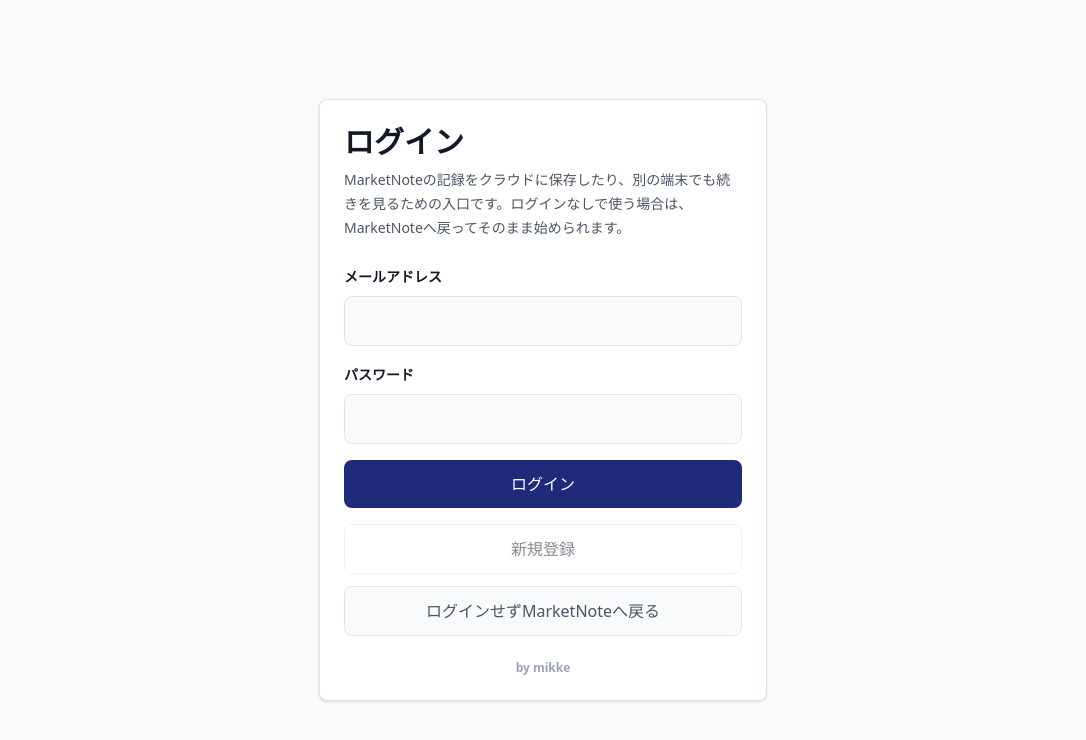
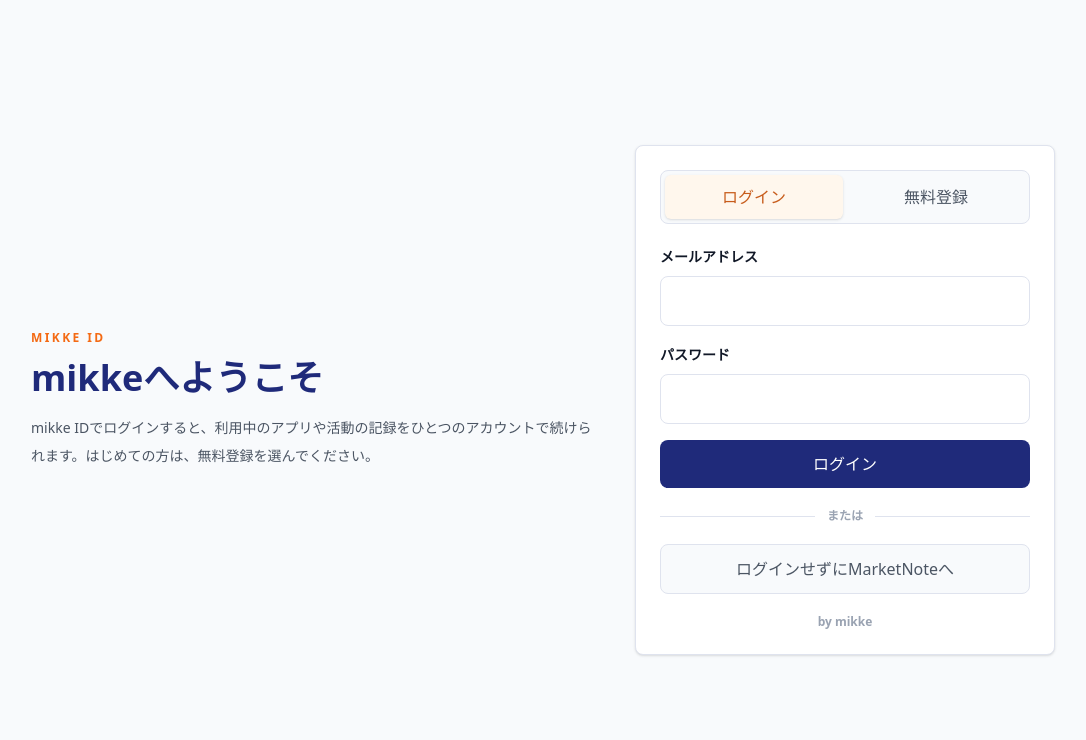
Before and after one commit to mikke-ruu/mikke-os-mvp-vercel, a Next.js app: page /login in a window 1280 px wide. Shown: the top 740 px of the page, without its empty margins (97-1183 px from the left). Built offline with nearby package versions, Linux system fonts and the light colour scheme; no server answers.

Commit message:
Unify shared login experience

```diff
--- a/app/login/page.tsx
+++ b/app/login/page.tsx
@@ -3,6 +3,8 @@
 import { FormEvent, useState } from "react";
 import { useRouter } from "next/navigation";
 import { supabase } from "@/lib/supabase/client";
+
+type AuthMode = "login" | "signup";
 
 function safeNextPath(value: string | null) {
   if (!value) return "/os";
@@ -13,37 +15,37 @@
   return safeNextPath(new URLSearchParams(window.location.search).get("next"));
 }
 
-function getGuestReturnPath() {
-  const nextPath = getNextPath();
-  return nextPath === "/os" ? "/marketnote" : nextPath;
-}
-
 export default function LoginPage() {
   const router = useRouter();
+  const [mode, setMode] = useState<AuthMode>("login");
   const [email, setEmail] = useState("");
   const [password, setPassword] = useState("");
   const [message, setMessage] = useState("");
   const [loading, setLoading] = useState(false);
 
-  async function handleLogin(event: FormEvent<HTMLFormElement>) {
+  function selectMode(nextMode: AuthMode) {
+    setMode(nextMode);
+    setMessage("");
+  }
+
+  async function submit(event: FormEvent<HTMLFormElement>) {
     event.preventDefault();
     setLoading(true);
     setMessage("");
 
+    const nextPath = getNextPath();
+
+    if (mode === "login") {
       const { error } = await supabase.auth.signInWithPassword({ email, password });
+      setLoading(false);
       if (error) {
         setMessage(error.message);
-      setLoading(false);
+        return;
+      }
+      router.replace(nextPath);
       return;
     }
 
-    router.replace(getNextPath());
-  }
-
-  async function handleSignUp() {
-    setLoading(true);
-    setMessage("");
-    const nextPath = getNextPath();
     const { data, error } = await supabase.auth.signUp({
       email,
       password,
@@ -60,26 +62,58 @@
       router.replace(nextPath);
       return;
     }
-    setMessage("登録しました。確認メールが届いた場合は、メール内のリンクを開いてください。");
+    setMessage("確認メールを送りました。メール内のリンクからmikkeに戻ってください。");
   }
 
   return (
-    <main className="flex min-h-screen items-center justify-center bg-[var(--mikke-surface-soft)] px-5">
-      <div className="w-full max-w-md rounded-lg border border-[var(--mikke-line)] bg-[var(--mikke-surface)] p-6 shadow-sm">
-        <h1 className="text-3xl font-bold text-[var(--mikke-text)]">ログイン</h1>
-        <p className="mt-2 text-sm leading-6 text-[var(--mikke-muted)]">
-          MarketNoteの記録をクラウドに保存したり、別の端末でも続きを見るための入口です。ログインなしで使う場合は、MarketNoteへ戻ってそのまま始められます。
+    <main className="min-h-screen bg-[var(--mikke-surface-soft)] px-4 py-8 text-[var(--mikke-text)] sm:px-5 sm:py-10">
+      <div className="mx-auto grid min-h-[calc(100vh-4rem)] w-full max-w-5xl gap-8 md:min-h-[calc(100vh-5rem)] md:grid-cols-[1fr_420px] md:items-center">
+        <section className="self-end md:self-auto">
+          <p className="text-xs font-bold uppercase tracking-[0.2em] text-[var(--mikke-accent)]">MIKKE ID</p>
+          <h1 className="mt-3 text-3xl font-bold tracking-normal text-[var(--mikke-primary)] sm:text-4xl">mikkeへようこそ</h1>
+          <p className="mt-4 max-w-xl text-sm leading-7 text-[var(--mikke-muted)]">
+            mikke IDでログインすると、利用中のアプリや活動の記録をひとつのアカウントで続けられます。はじめての方は、無料登録を選んでください。
           </p>
+        </section>
 
-        <form onSubmit={handleLogin} className="mt-6 space-y-4">
+        <section className="self-start rounded-lg border border-[var(--mikke-line)] bg-[var(--mikke-surface)] p-5 shadow-sm sm:p-6 md:self-auto">
+          <div className="grid grid-cols-2 gap-1 rounded-lg border border-[var(--mikke-line)] bg-[var(--mikke-surface-soft)] p-1" aria-label="ログイン方法">
+            <button
+              type="button"
+              onClick={() => selectMode("login")}
+              aria-pressed={mode === "login"}
+              className={`rounded-md px-3 py-2.5 text-sm font-bold transition-colors ${
+                mode === "login"
+                  ? "bg-[var(--mikke-accent-soft)] text-[var(--mikke-accent-strong)] shadow-sm"
+                  : "text-[var(--mikke-muted)]"
+              }`}
+            >
+              ログイン
+            </button>
+            <button
+              type="button"
+              onClick={() => selectMode("signup")}
+              aria-pressed={mode === "signup"}
+              className={`rounded-md px-3 py-2.5 text-sm font-bold transition-colors ${
+                mode === "signup"
+                  ? "bg-[var(--mikke-accent-soft)] text-[var(--mikke-accent-strong)] shadow-sm"
+                  : "text-[var(--mikke-muted)]"
+              }`}
+            >
+              無料登録
+            </button>
+          </div>
+
+          <form onSubmit={submit} className="mt-5 space-y-4">
             <label className="block">
               <span className="text-sm font-bold text-[var(--mikke-text)]">メールアドレス</span>
               <input
                 value={email}
                 onChange={(event) => setEmail(event.target.value)}
                 type="email"
+                autoComplete="email"
                 required
-              className="mt-2 w-full rounded-lg border border-[var(--mikke-line)] bg-[var(--mikke-surface-soft)] px-4 py-3 outline-none focus:border-[var(--mikke-accent)]"
+                className="mt-2 w-full rounded-lg border border-[var(--mikke-line)] bg-white px-4 py-3 outline-none focus:border-[var(--mikke-accent)]"
               />
             </label>
             <label className="block">
@@ -88,14 +122,17 @@
                 value={password}
                 onChange={(event) => setPassword(event.target.value)}
                 type="password"
+                autoComplete={mode === "login" ? "current-password" : "new-password"}
                 required
                 minLength={6}
-              className="mt-2 w-full rounded-lg border border-[var(--mikke-line)] bg-[var(--mikke-surface-soft)] px-4 py-3 outline-none focus:border-[var(--mikke-accent)]"
+                className="mt-2 w-full rounded-lg border border-[var(--mikke-line)] bg-white px-4 py-3 outline-none focus:border-[var(--mikke-accent)]"
               />
             </label>
 
             {message ? (
-            <p className="rounded-lg bg-[var(--mikke-accent-soft)] px-4 py-3 text-sm leading-6 text-[var(--mikke-accent-strong)]">{message}</p>
+              <p className="rounded-lg bg-[var(--mikke-accent-soft)] px-4 py-3 text-sm leading-6 text-[var(--mikke-accent-strong)]" aria-live="polite">
+                {message}
+              </p>
             ) : null}
 
             <button
@@ -103,27 +140,26 @@
               disabled={loading}
               className="w-full rounded-lg bg-[var(--mikke-primary)] px-4 py-3 font-bold text-white disabled:opacity-60"
             >
-            {loading ? "確認中..." : "ログイン"}
-          </button>
-          <button
-            type="button"
-            onClick={handleSignUp}
-            disabled={loading || !email || password.length < 6}
-            className="w-full rounded-lg border border-[var(--mikke-line)] bg-[var(--mikke-surface)] px-4 py-3 font-bold text-[var(--mikke-text)] disabled:opacity-50"
-          >
-            新規登録
+              {loading ? "確認中..." : mode === "login" ? "ログイン" : "無料で登録"}
             </button>
           </form>
 
+          <div className="my-5 flex items-center gap-3 text-xs font-semibold text-[var(--mikke-muted-light)]" aria-hidden="true">
+            <span className="h-px flex-1 bg-[var(--mikke-line)]" />
+            または
+            <span className="h-px flex-1 bg-[var(--mikke-line)]" />
+          </div>
+
           <button
             type="button"
-          onClick={() => router.push(getGuestReturnPath())}
-          className="mt-3 w-full rounded-lg border border-[var(--mikke-line)] bg-[var(--mikke-surface-soft)] px-4 py-3 text-sm font-bold text-[var(--mikke-muted)]"
+            onClick={() => router.push("/marketnote")}
+            className="w-full rounded-lg border border-[var(--mikke-line)] bg-[var(--mikke-surface-soft)] px-4 py-3 text-sm font-bold text-[var(--mikke-muted)]"
           >
-          ログインせずMarketNoteへ戻る
+            ログインせずにMarketNoteへ
           </button>
 
-        <p className="mt-6 text-center text-xs font-semibold text-[var(--mikke-muted-light)]">by mikke</p>
+          <p className="mt-5 text-center text-xs font-semibold text-[var(--mikke-muted-light)]">by mikke</p>
+        </section>
       </div>
     </main>
   );
```
Lines whose indentation alone changed are shown as unchanged.
